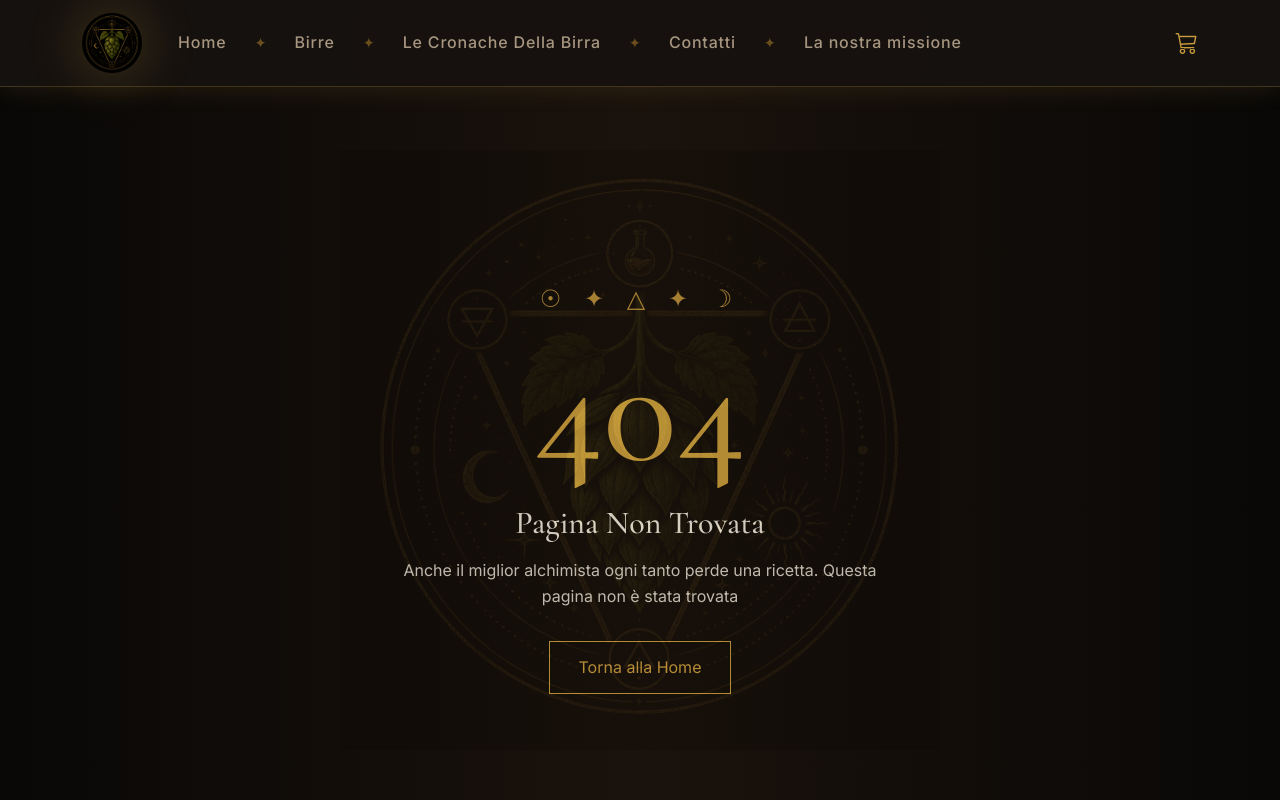
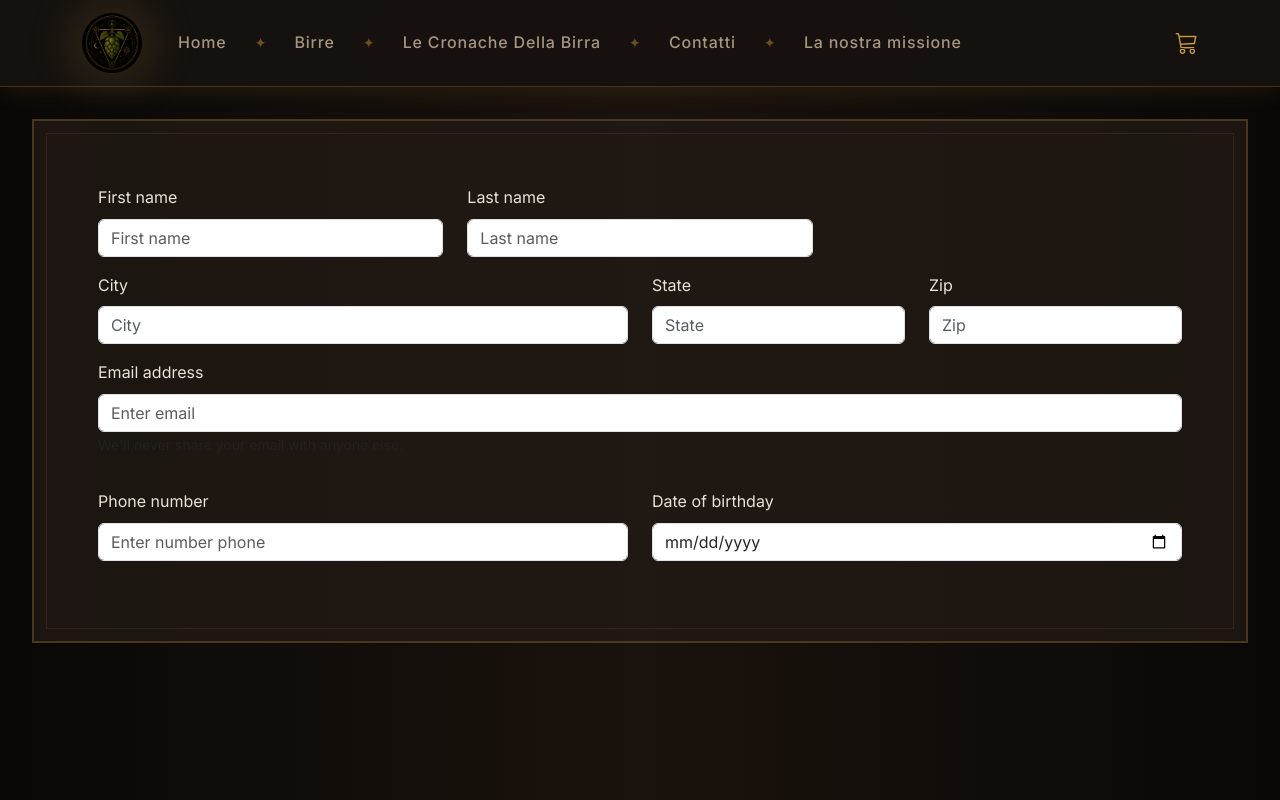
Before and after one commit to federicoacker/alchimistaLuppoloReact, a React (Vite) app: page /checkout in a window 1280 px wide. Shown: the top 800 px of the page. Built offline with nearby package versions, Linux system fonts and the light colour scheme.

Commit message:
creata function per checkout dentro componente checkout

```diff
--- a/src/App.jsx
+++ b/src/App.jsx
@@ -5,6 +5,7 @@ import ProductInfo from "./pages/ProductInfo"
 import NotFound from "./pages/NotFound"
 import { BrowserRouter, Routes, Route } from 'react-router'
 import Contacts from "./pages/Contacts"
+import Checkout from "./components/Checkout"
 
 
 function App() {
@@ -18,6 +19,7 @@ function App() {
               <Route path="/" element={<Home />} />
               <Route path="/products/:slug" element={<ProductInfo />} />
               <Route path="/contacts" element={<Contacts />} />
+              <Route path="/checkout" element={<Checkout />} />
                 <Route path="*" element={<NotFound />} />
             </Route>
           </Routes>
--- /dev/null
+++ b/src/components/Checkout.jsx
@@ -0,0 +1,113 @@
+import Form from 'react-bootstrap/Form';
+import InputGroup from 'react-bootstrap/InputGroup';
+import { useState } from 'react';
+import { Row, Col } from 'react-bootstrap';
+import Section from './Section';
+
+
+function Checkout() {
+
+    const [validated, setValidated] = useState(false);
+
+    const handleSubmit = (event) => {
+        const form = event.currentTarget;
+        if (form.checkValidity() === false) {
+            event.preventDefault();
+            event.stopPropagation();
+        }
+        setValidated(true);
+    };
+
+    return (
+        <Section>
+        <form noValidate validated={validated} onSubmit={handleSubmit}>
+            <Row className="mb-3">
+                <Form.Group as={Col} md="4" controlId="validationCustom01">
+                    <Form.Label>First name</Form.Label>
+                    <Form.Control
+                        required
+                        type="text"
+                        placeholder="First name"
+                        defaultValue=""
+                    />
+                </Form.Group>
+
+                <Form.Group as={Col} md="4" controlId="validationCustom02">
+                    <Form.Label>Last name</Form.Label>
+                    <Form.Control
+                        required
+                        type="text"
+                        placeholder="Last name"
+                        defaultValue=""
+                    />
+                </Form.Group>
+            </Row>
+
+            <Row className="mb-3">
+                <Form.Group as={Col} md="6" controlId="validationCustom03">
+                    <Form.Label>City</Form.Label>
+                    <Form.Control type="text" placeholder="City" required />
+                    <Form.Control.Feedback type="invalid">
+                        Please provide a valid city.
+                    </Form.Control.Feedback>
+                </Form.Group>
+                <Form.Group as={Col} md="3" controlId="validationCustom04">
+                    <Form.Label>State</Form.Label>
+                    <Form.Control type="text" placeholder="State" required />
+                    <Form.Control.Feedback type="invalid">
+                        Please provide a valid state.
+                    </Form.Control.Feedback>
+                </Form.Group>
+
+                <Form.Group as={Col} md="3" controlId="validationCustom05">
+                    <Form.Label>Zip</Form.Label>
+                    <Form.Control type="text" placeholder="Zip" required />
+                    <Form.Control.Feedback type="invalid">
+                        Please provide a valid zip.
+                    </Form.Control.Feedback>
+                </Form.Group>
+            </Row>
+
+            <Row className="mb-3">
+                <Form.Group className="mb-3" controlId="formBasicEmail">
+                    <Form.Label>Email address</Form.Label>
+                    <Form.Control type="email" placeholder="Enter email" />
+                    <Form.Text className="text-muted">
+                        We'll never share your email with anyone else.
+                    </Form.Text>
+                </Form.Group>
+            </Row>
+
+            <Row className="mb-3">
+                <Form.Group as={Col} md="6" controlId="validationPhone">
+                    <Form.Label>Phone number</Form.Label>
+                    <Form.Control
+                        required
+                        type="tel"
+                        placeholder="Enter number phone"
+                        defaultValue=""
+                    />
+                    <Form.Control.Feedback type="invalid">
+                        Please provide a valid phone number.
+                    </Form.Control.Feedback>
+                </Form.Group>
+
+                <Form.Group as={Col} md="6" controlId="validationDate">
+                    <Form.Label>Date of birthday</Form.Label>
+                    <Form.Control
+                        required
+                        type="date"
+                        defaultValue=""
+                    />
+                    <Form.Control.Feedback type="invalid">
+                        Please provide a valid date of birth.
+                    </Form.Control.Feedback>
+                </Form.Group>
+            </Row>
+
+        </form>
+        </Section>
+    )
+}
+
+export default Checkout;
```
